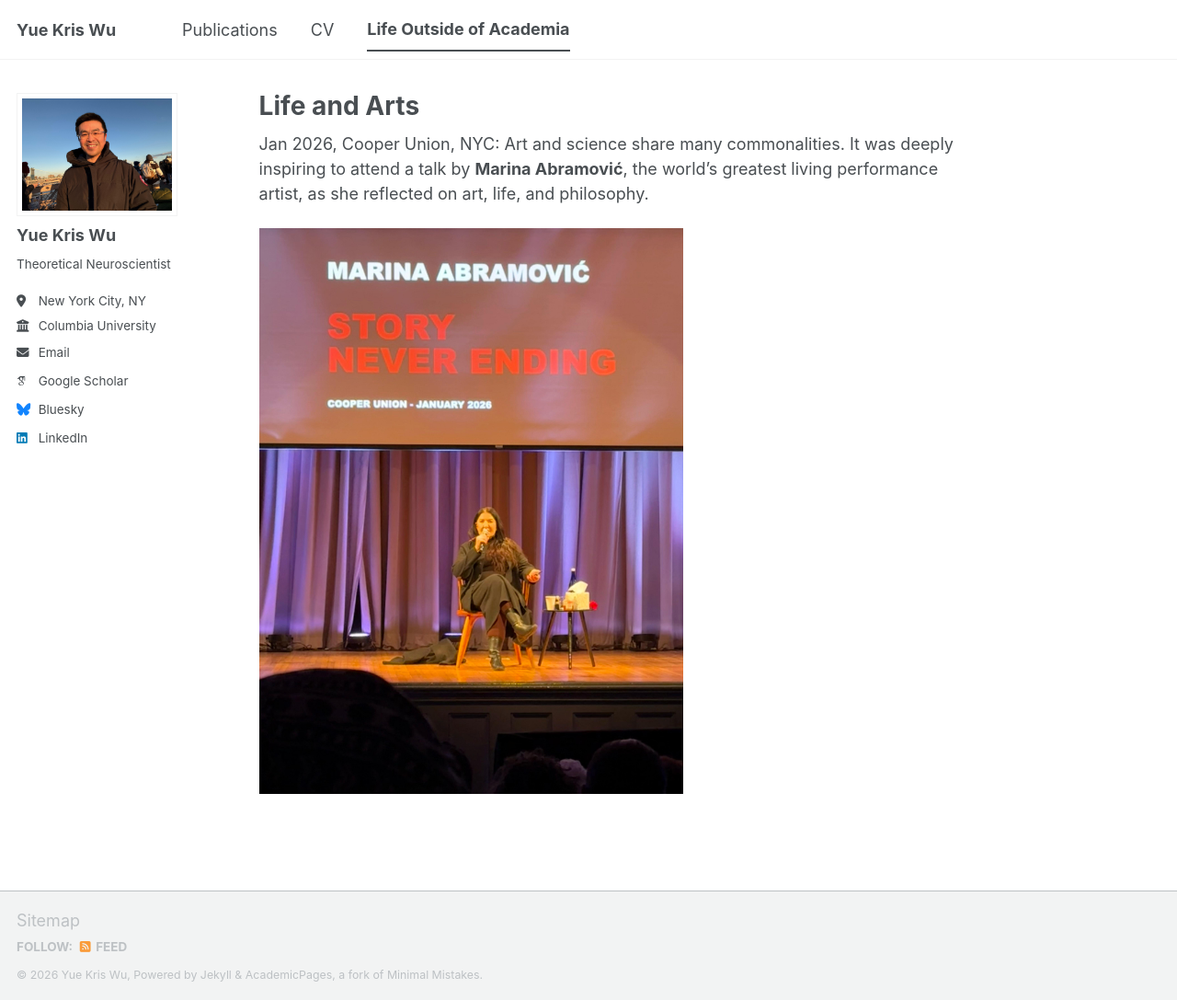
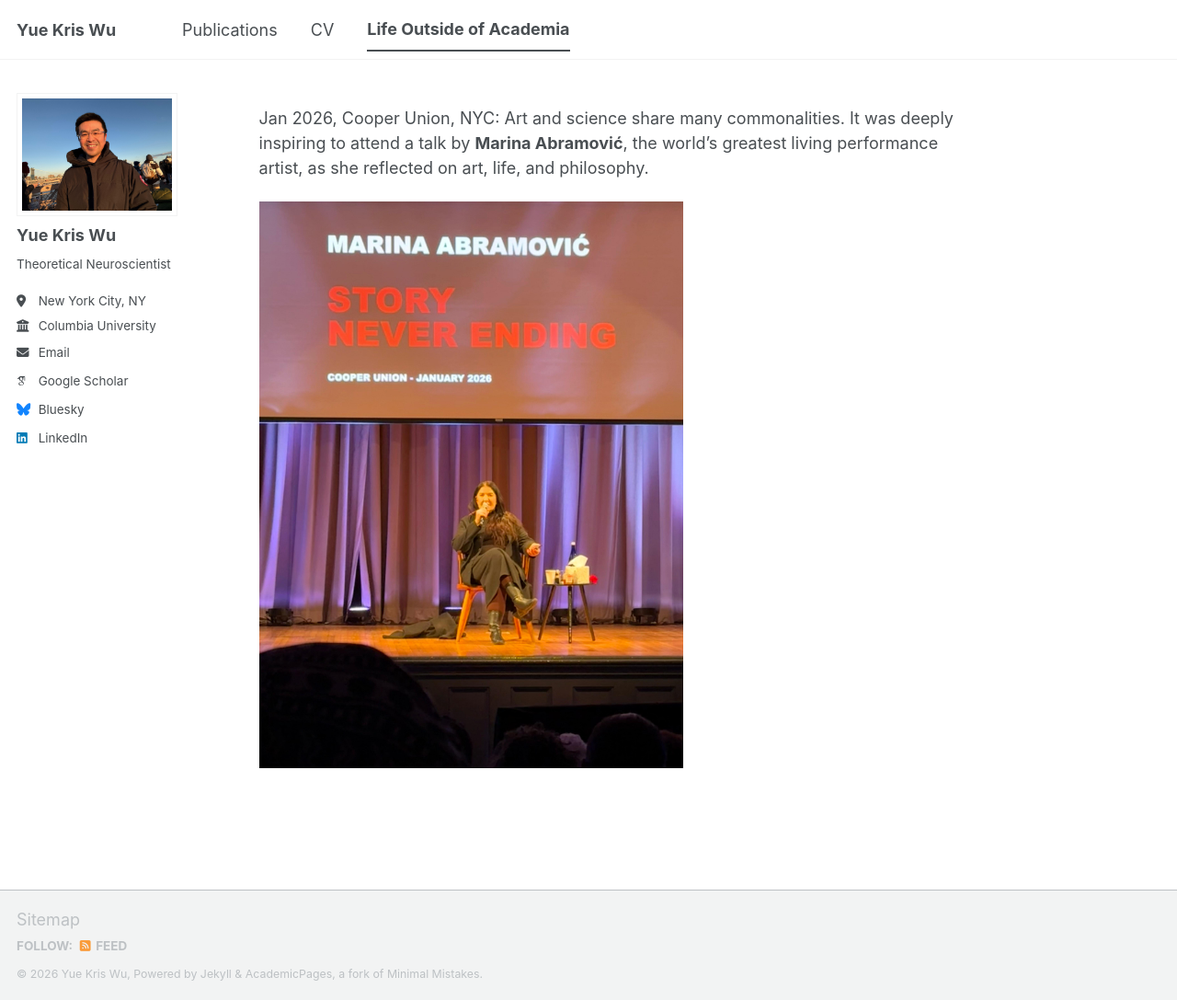
Before and after one commit to yuekriswu/yuekriswu.github.io, a Jekyll site: the page built from _pages/life-and-arts.md, in a window 1280 px wide and 1087 px high. Shown: the whole window at 92% size. Built offline with Jekyll 4.4.1, drawn with Linux system fonts in a browser that asks for light colours; some web fonts are replaced; a script bundle is joined from its source files by our own code; library files that are not in the unit come from our copies.

Commit message:
Clear title from life-and-arts.md
Remove title from Life and Arts page

```diff
--- a/_pages/life-and-arts.md
+++ b/_pages/life-and-arts.md
@@ -1,6 +1,6 @@
 ---
 layout: single
-title: "Life and Arts"
+title: ""
 permalink: /life-and-arts/
 author_profile: true
 ---
```
